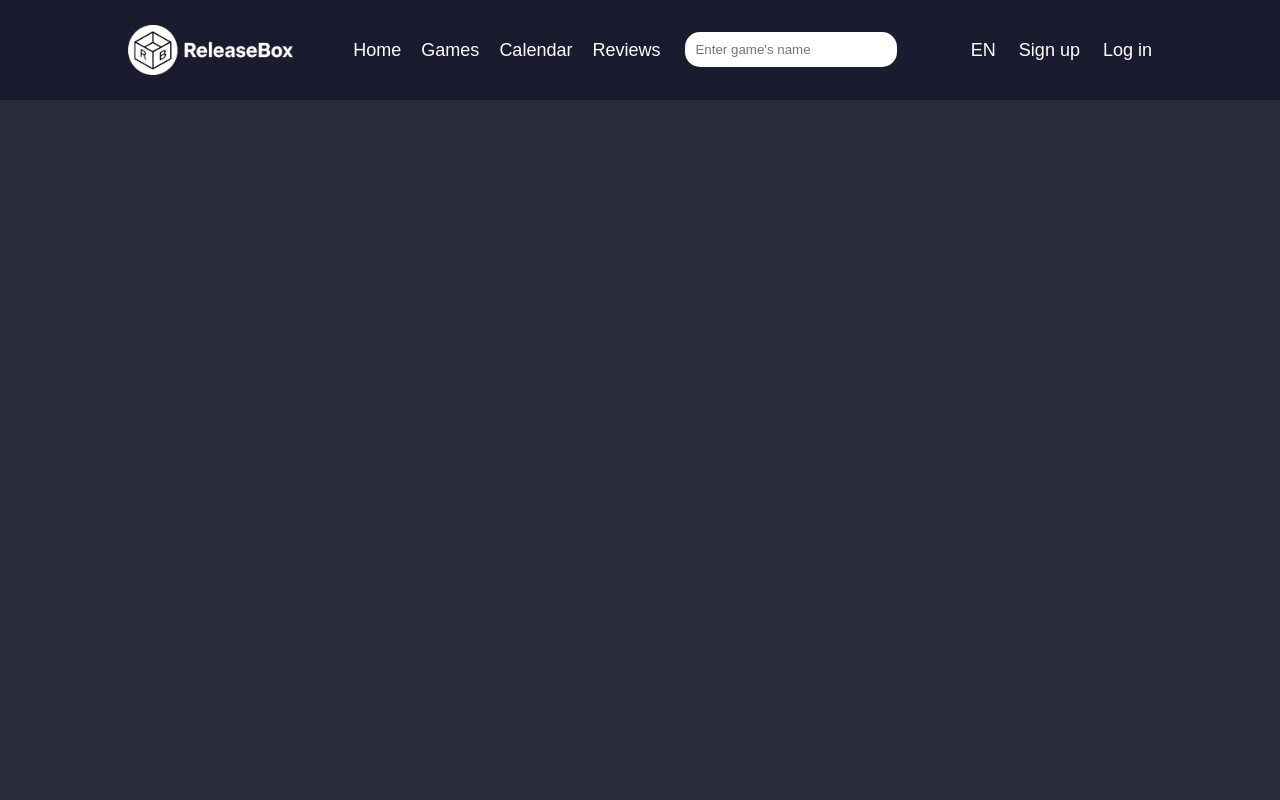
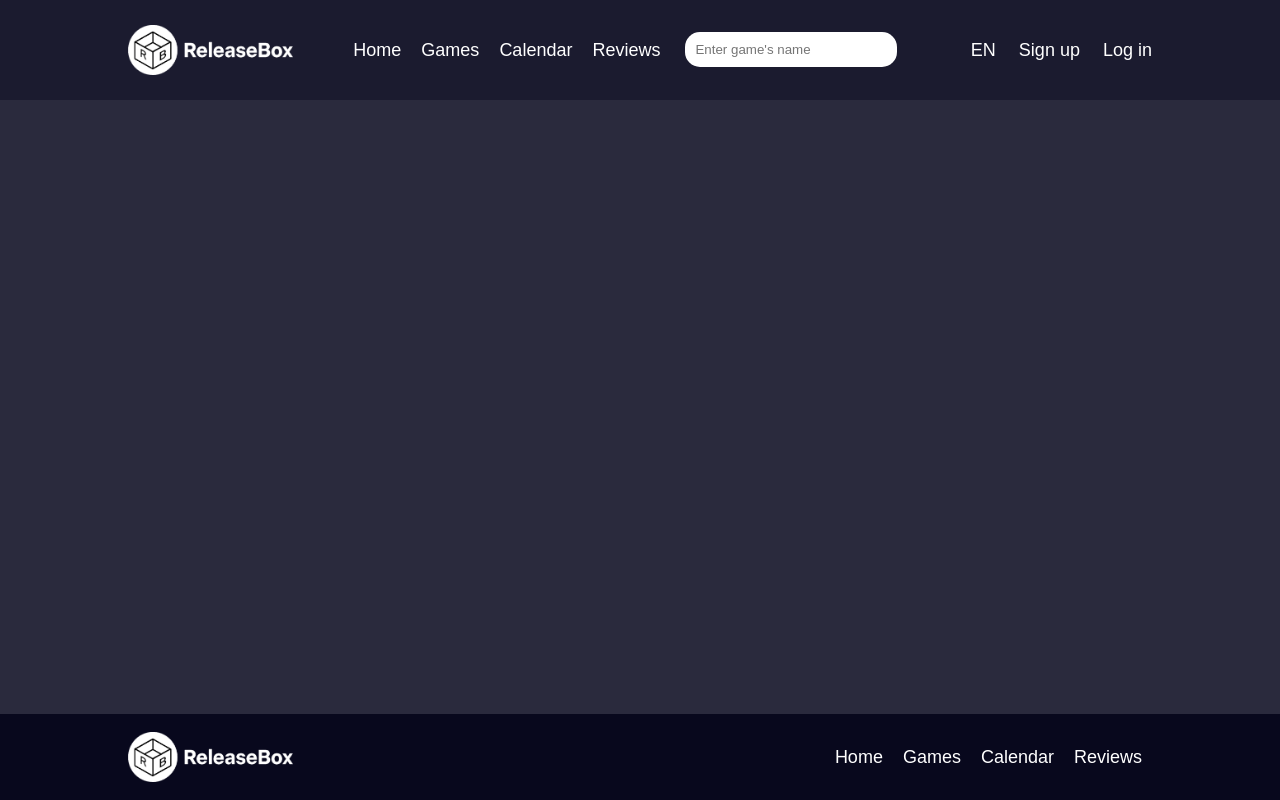
Before and after one commit to Stealr/ReleaseBox, a React (Vite) app in the folder frontend/rb-project/: page / in a window 1280 px wide. Built offline with nearby package versions, Linux system fonts and the light colour scheme.

Commit message:
add footer

```diff
--- a/frontend/rb-project/src/Components/Header/header_style.css
+++ b/frontend/rb-project/src/Components/Header/header_style.css
@@ -4,7 +4,6 @@
     display: flex;
     justify-content: center;
     /* position: fixed; */
-
 }
 
 .content-header {
@@ -72,7 +71,7 @@
   }
 
   .dropdown-menu-right {
-    display: block;
+    display: none;
     position: absolute;
     top: 35px;
     left: 0;
@@ -153,7 +152,7 @@
     .menu-container-center {
         display: inline-block;
     }
-    .navigation a {
+    .header .navigation a {
         display: none;
     }
 }
--- /dev/null
+++ b/frontend/rb-project/src/Components/footer/Footer.jsx
@@ -0,0 +1,21 @@
+import React, { useState, useEffect } from 'react';
+import "./footer_style.css";
+
+function Home() {
+    return (
+        <div className="footer">
+            <div className='content-footer'>
+                <img src='/src/assets/LOGO.png' alt='logo' />
+
+                <nav className="navigation">
+                    <a href="home">Home</a>
+                    <a href="games">Games</a>
+                    <a href="calendar">Calendar</a>
+                    <a href="reviews">Reviews</a>
+                </nav>
+            </div>
+        </div>
+    );
+}
+
+export default Home
--- /dev/null
+++ b/frontend/rb-project/src/Components/footer/footer_style.css
@@ -0,0 +1,25 @@
+.footer {
+    position: fixed;
+    bottom: 0;
+    left: 0;
+    width: 100%;
+    background-color: #08081d;
+    color: white;
+    padding: 18px 0 18px 0;
+    display:  flex;
+    justify-content: center;
+
+  }
+
+.content-footer {
+    width: 80vw;
+    font-size: 18px;
+    display: flex;
+    justify-content: space-between;
+    align-items: center;
+}
+
+  .footer img {
+    width: 165px;
+    height: auto;
+}
--- a/frontend/rb-project/src/pages/home.jsx
+++ b/frontend/rb-project/src/pages/home.jsx
@@ -1,11 +1,13 @@
 import React, { useState, useEffect } from 'react';
 import Header from "/src/Components/Header/Header.jsx";
+import Footer from "/src/Components/Footer/Footer.jsx"
 
 function Home() {
 
     return (
         <div>
             <Header />
+            <Footer />
         </div>
     );
 }
```
Also changed, not shown: frontend/rb-project/src/Components/footer.jsx (deleted).
